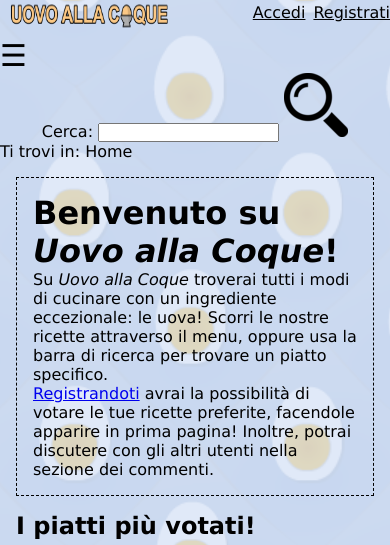
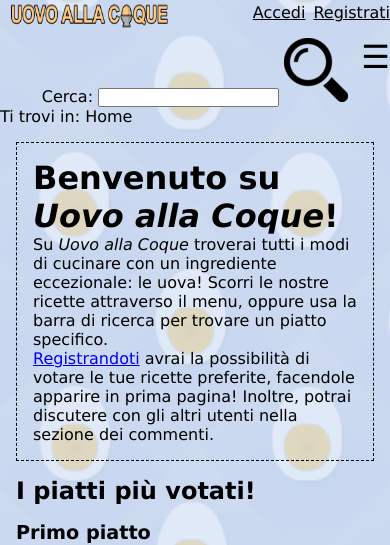
Before and after one commit to RiccardoAgatea/uovoallacoque, a PHP site: page / in a window 390 px wide. Shown: the part 17-562 px from the top of the page. Run offline with PHP 8.4, Linux system fonts and the light colour scheme; data that the repository does not hold is empty.

Commit message:
spostato il menù a destra sul mobile

```diff
--- a/styles/screen.css
+++ b/styles/screen.css
@@ -286,7 +286,7 @@ ul li input{ /*uguale a .barra-input */
 }
 
 /*mobile*/
-.sidenav {
+/*.sidenav {
     height: 100%;
     width: 0;
     position: fixed;
@@ -296,23 +296,39 @@ ul li input{ /*uguale a .barra-input */
     background-color: #111;
     overflow-x: hidden;
     transition: 0.5s;
-    padding-top: 60px;
+    padding-top: 5em;
+}*/
+.sidenav {
+  height: 100%;
+  width: 0;
+  position: fixed;
+  top: 0;
+  right: 0;
+  margin: -6em 0 0 0;
+  padding: 3em;
+  padding-top: 5em;
+  right: -6em;
+  z-index: 1;
+  transition: 0.5s;
+  background: rgb(0, 31, 59);
+}
+.sidenav li {
+    padding: 0.3em 1em 0.5em 0em;
+    text-decoration: none;
+    font-size: 1.2em;
+    color: #a3a5a7;
+    display: block;
+    transition: 0.3s;
+
 }
 
-.sidenav li {
-    padding: 8px 8px 8px 32px;
+
+ .sidenav a {
+    padding-bottom: 1.5em;
     text-decoration: none;
-    font-size: 20px;
-    color: #5c5c5c;
-    display: block;
-    transition: 0.3s;
-}
-
-.sidenav a {
-    padding: 8px 8px 8px 32px;
-    text-decoration: none;
-    font-size: 20px;
-    color: #adadad;
+    text-align: left;
+    font-size: 1.2em;
+    color: #a3a5a7;
     display: block;
     transition: 0.3s;
 }
@@ -322,16 +338,16 @@ ul li input{ /*uguale a .barra-input */
 }
 
 .sidenav .closebtn {
-    position: absolute;
-    top: 0;
-    right: 25px;
-    font-size: 36px;
-    margin-left: 50px;
+    padding-top: 1em;
+    padding-left: 3.5em;
+    font-size: 2.2em;
+
 }
 
 #apriNav{
-    /* un modo per piazzarlo tutto a destra?*/
-    display: none;
+    position: fixed;
+    top: 2;
+    right:0;
 }
 
 @media screen and (max-width: 768px) {
@@ -341,17 +357,21 @@ ul li input{ /*uguale a .barra-input */
        }
 
     #apriNav {
+        /*position: absolute;
         right: 0;
-        margin-right: 3.5%;
-        /* position: absolute; */
+        margin-right: 3.5%;*/
         display: block;
-        font-size: 30px;
+        font-size: 2em;
         cursor: pointer;
     }
 
     #menu{
         display: none;
     }
+
+
+
+
     /* qualcosa del breadcrumb{
         display: none;
     } */
@@ -359,11 +379,14 @@ ul li input{ /*uguale a .barra-input */
 
 @media screen and (max-height: 450px) {
     .sidenav {
-        padding-top: 15px;
+        padding-top: 0.3em;
+
     }
     .sidenav a {
-        font-size: 18px;
+      font-size: 1em;
+
     }
+
 }
 
 
```
